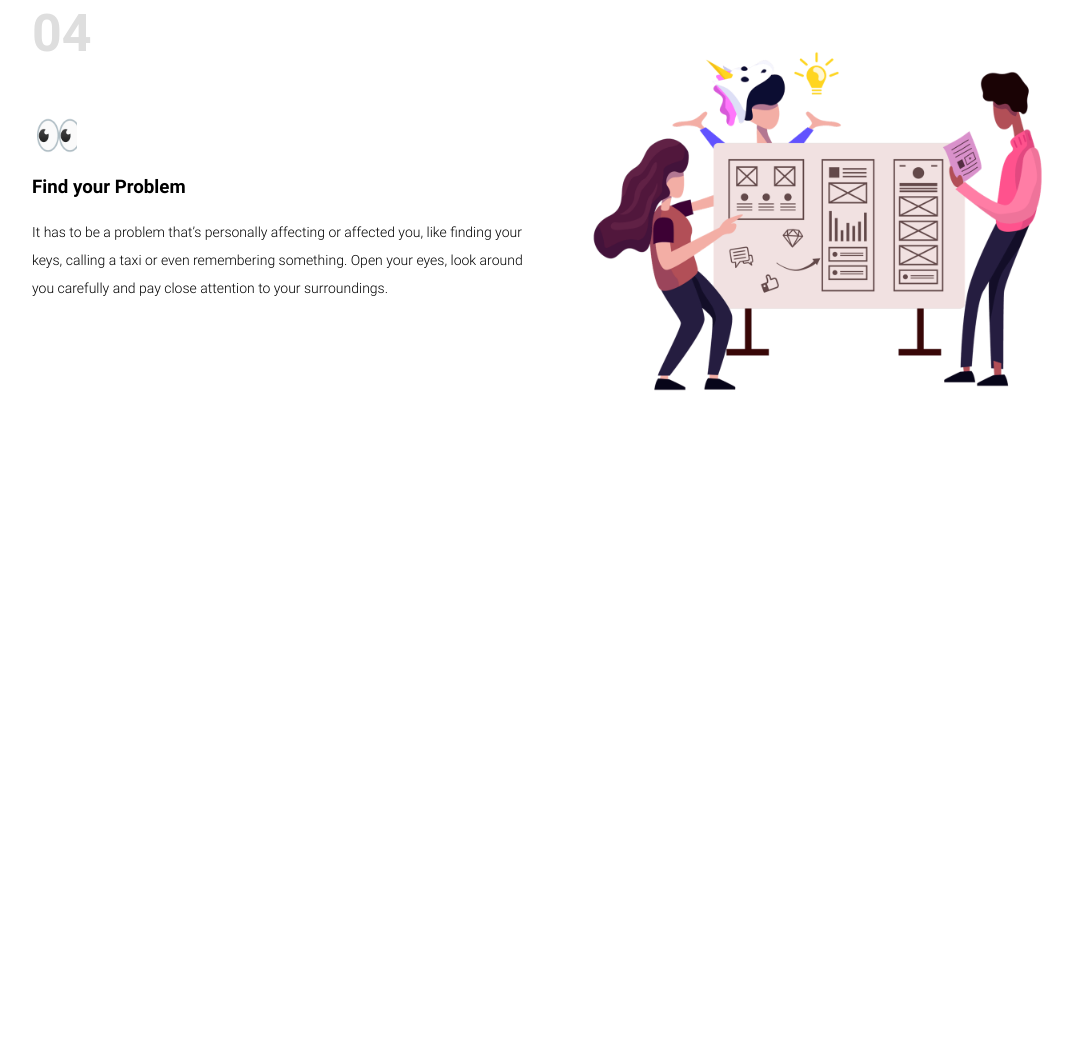
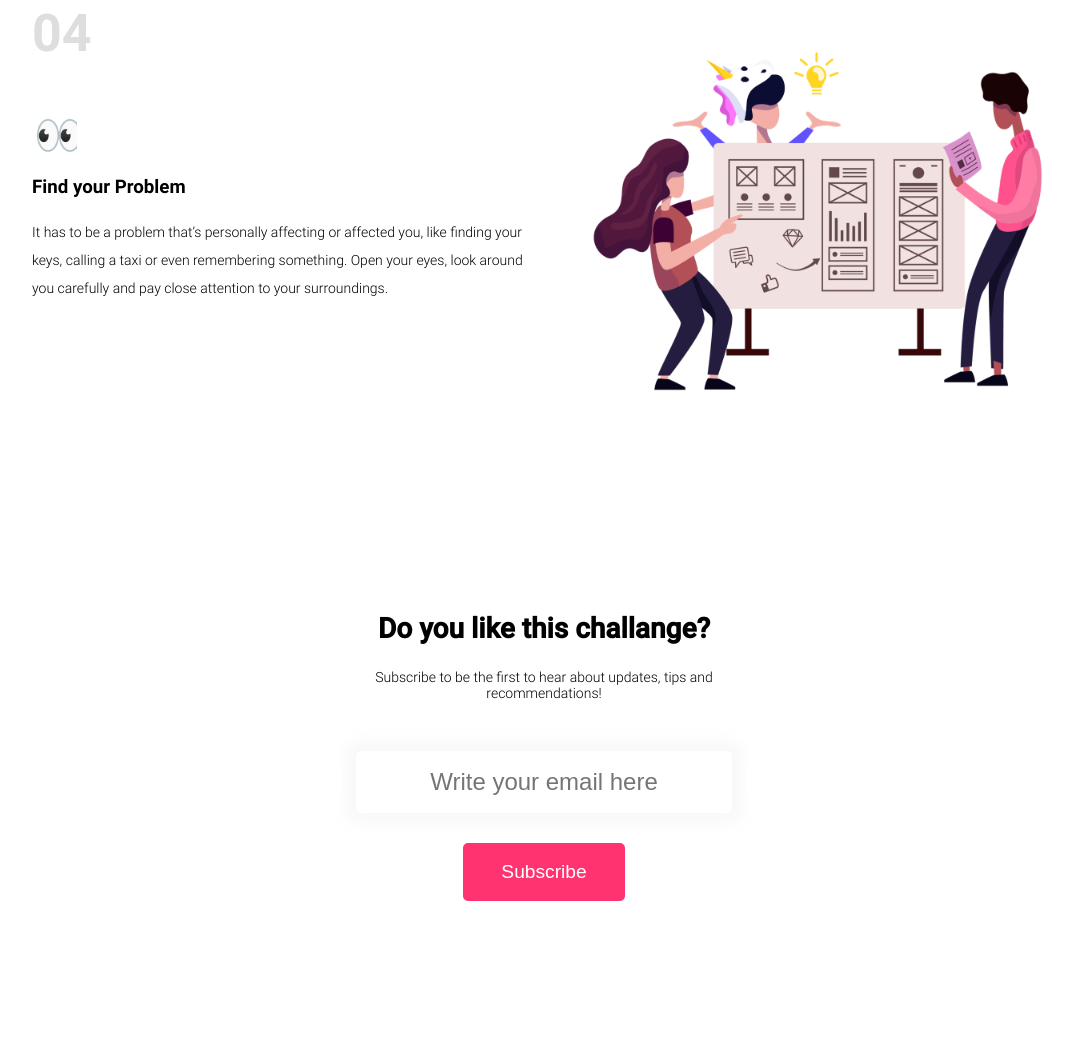
Before and after one commit to thomaserdmenger/superCode-Design-Project, a plain HTML site: page index.html in a window 1280 px wide. Shown: the part 4928-5979 px from the top of the page, without its empty margins (96-1169 px from the left). Before the commit the page ends 5540 px from the top, so only its background shows below. Drawn offline with Linux system fonts and the light colour scheme.

Commit message:
Add Form Section

```diff
--- a/index.html
+++ b/index.html
@@ -195,6 +195,25 @@
             </div>
           </article>
         </section>
+        <section class="newsletter-section">
+          <h3>Do you like this challange?</h3>
+          <p>
+            Subscribe to be the first to hear about updates, tips and
+            recommendations!
+          </p>
+          <form>
+            <input
+              type="email"
+              name="email"
+              id="email"
+              placeholder="Write your email here"
+            />
+            <input
+              type="submit"
+              value="Subscribe"
+            />
+          </form>
+        </section>
       </main>
     </div>
   </body>
--- a/style.css
+++ b/style.css
@@ -32,6 +32,7 @@
   --color-black-lighter: hsl1(235, 35%, 7%, 1);
   --color-pink: hsla(342, 100%, 60%, 1);
   --color-gray: hsla(0, 0%, 87%, 1);
+  --color-gray-dark: hsla(0, 0%, 46%, 1);
 }
 
 * {
@@ -292,4 +293,80 @@ header {
   background-size: contain;
   flex-direction: row-reverse;
   margin-bottom: 12.5rem;
+  background-color: var(--color-background);
 }
+
+/* ! Newsletter Section */
+
+.newsletter-section {
+  display: flex;
+  flex-direction: column;
+  align-items: center;
+  padding: 0 20vw;
+}
+
+.newsletter-section h3 {
+  margin-bottom: 1.5rem;
+}
+
+.newsletter-section p {
+  font-size: 0.875rem;
+  width: 30vw;
+  text-align: center;
+  margin-bottom: 3.125rem;
+}
+
+.newsletter-section form {
+  display: flex;
+  flex-direction: column;
+  width: 70%;
+  margin-bottom: 9.375rem;
+}
+
+.newsletter-section form input[type='email'] {
+  font-size: 1.5rem;
+  color: var(--color-gray-dark);
+  padding: 1rem 0;
+  text-align: center;
+  border: 0.5px solid white;
+  border-radius: 5px;
+  box-shadow: 0 0 15px 10px hsla(0, 0%, 87%, 0.2);
+  margin: 0 auto 1.875rem auto;
+  font-family: Arial, Helvetica, sans-serif;
+  width: 70%;
+  transition: 1s;
+}
+
+.newsletter-section form input[type='email']::placeholder {
+  font-size: 1.5rem;
+  color: var(--color-gray-dark);
+  font-family: Arial, Helvetica, sans-serif;
+}
+
+.newsletter-section form input[type='email']:focus {
+  border: 1px solid var(--color-pink);
+  padding: 1.4rem 0;
+  outline: none;
+  width: 85%;
+}
+
+.newsletter-section form input[type='submit'] {
+  background-color: var(--color-pink);
+  border: 2px solid var(--color-pink);
+  color: white;
+  width: 30%;
+  margin: 0 auto;
+  padding: 1rem 0;
+  font-family: Arial, Helvetica, sans-serif;
+  font-size: 1.2rem;
+  border-radius: 5px;
+  transition: 1s;
+}
+
+.newsletter-section form input[type='submit']:focus,
+.newsletter-section form input[type='submit']:hover {
+  outline: none;
+  background-color: white;
+  border: 1px solid var(--color-pink);
+  color: var(--color-pink);
+}
```
Also changed, not shown: assets/images/step02.png, assets/images/step03.png.
